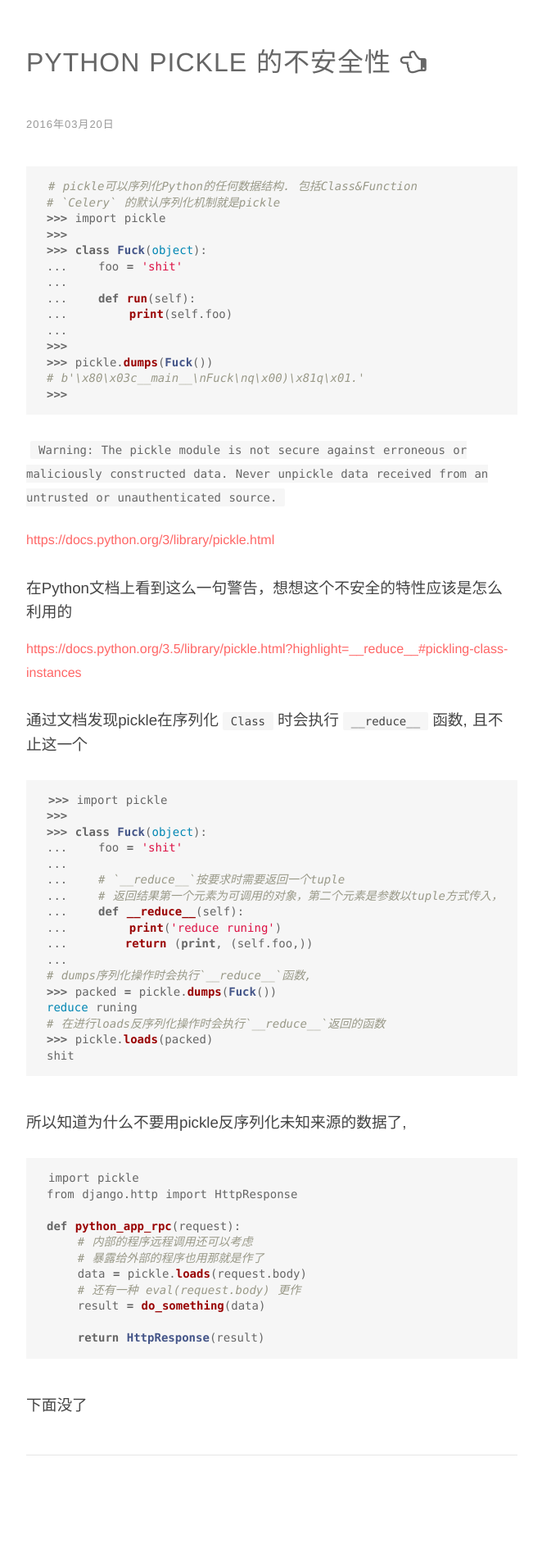
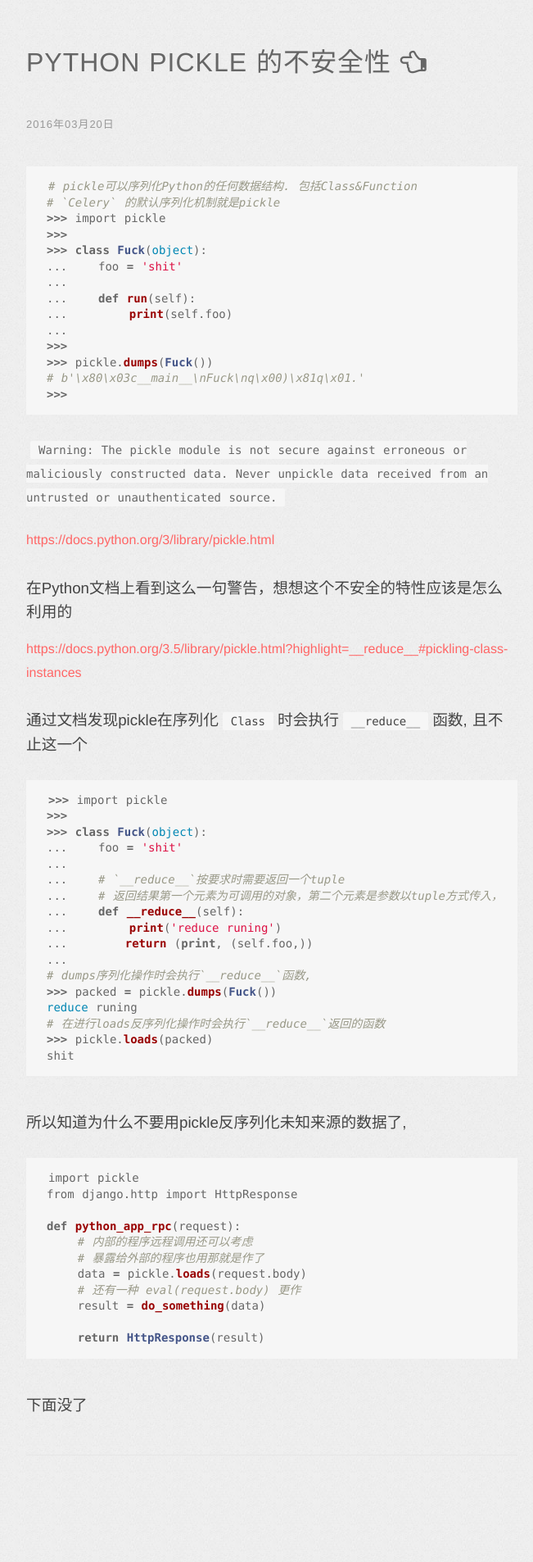
Before and after one commit to qulc/qulc.github.io, a Jekyll site: the page built from _posts/2016-03-22-python-pickle-security.md, in a window 1280 px wide. Shown: the whole page at 82% size, without its empty margins (308-959 px from the left). Built offline with Jekyll 4.4.1, drawn with Linux system fonts in a browser that asks for light colours; nearby versions of some CDN libraries; comment, search, counter and statistics services are not loaded.

Commit message:
Add img background

```diff
--- a/_sass/_layout.scss
+++ b/_sass/_layout.scss
@@ -9,6 +9,7 @@ body {
   color: #666;
   margin: 0;
   overflow-x: hidden;
+  background: url('/background.jpg');
 }
 img {
   border: none;
--- a/_sass/_syntax-highlighting.scss
+++ b/_sass/_syntax-highlighting.scss
@@ -2,7 +2,7 @@
  * Syntax highlighting styles
  */
 .highlight {
-    background: #fff;
+    // background: #fff;
 
     .highlighter-rouge & {
       background: #eef;
--- a/css/index.scss
+++ b/css/index.scss
@@ -7,6 +7,7 @@ html, body {
 body {
     font-family: 'Open Sans', 'Helvetica Neue', 'Hiragino Sans GB', 'LiHei Pro', Arial, sans-serif;
     color: #333;
+    background: url('/background.jpg');
 }
 #wrapper {
     position: absolute;
```
Also changed, not shown: background.jpg (added).
